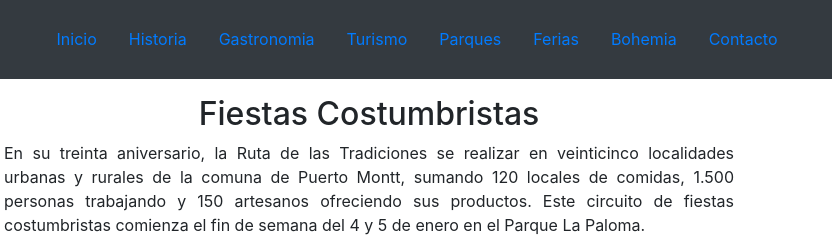
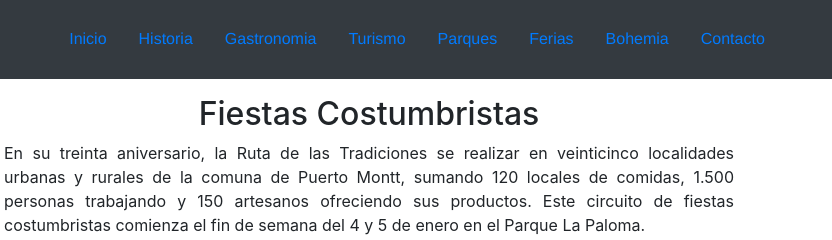
Before and after one commit to felix-diaz/PuertoMontt, a website: page pages/ferias.html in a window 1280 px wide. Shown: the top 240 px of the page, 271-1103 px from the left. Drawn offline with nearby package versions, Linux system fonts and the light colour scheme.

Commit message:
version 1.2

```diff
--- a/scss/estilos.scss
+++ b/scss/estilos.scss
@@ -8,7 +8,11 @@
 
 nav.navbar {
     background-color: red;
-    color;white;
+}
+
+nav.navbar ul.nav li {
+    font-family: "Helvetica Neue", Helvetica, Arial, sans-serif;
+    color:white;
 }
 
 body#index{
```
Also changed, not shown: css/main.css.
